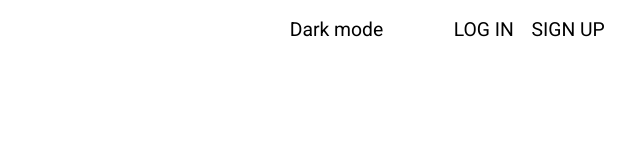
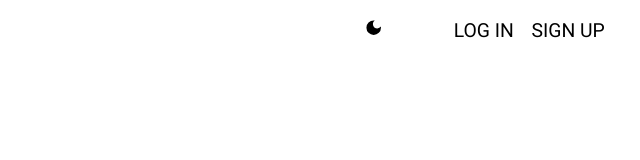
Before and after one commit to winstein27/firebase-login, a React (Vite) app: page / in a window 1280 px wide. Shown: the top 160 px of the page, without its empty margins (640-1280 px from the left). Built offline with nearby package versions, Linux system fonts and the light colour scheme.

Commit message:
:sparkles: feat: adding icons
Adding react-icons to the project and adding an icon to the Header component

```diff
--- a/package.json
+++ b/package.json
@@ -11,11 +11,13 @@
   "dependencies": {
     "react": "^18.2.0",
     "react-dom": "^18.2.0",
+    "react-icons": "^4.8.0",
     "react-router-dom": "^6.10.0"
   },
   "devDependencies": {
     "@types/react": "^18.0.28",
     "@types/react-dom": "^18.0.11",
+    "@types/react-icons": "^3.0.0",
     "@types/react-router-dom": "^5.3.3",
     "@vitejs/plugin-react": "^3.1.0",
     "typescript": "^4.9.3",
--- a/src/components/Header.tsx
+++ b/src/components/Header.tsx
@@ -1,10 +1,17 @@
+import {
+  MdDarkMode as DarkModeIcon,
+  //   MdOutlineDarkMode as DarkModeOutlinedIcon,
+} from 'react-icons/md';
+
 import styles from './Header.module.css';
 
 const Header = () => {
   return (
     <header className={styles.header}>
       <div>
-        <span className={styles.mode}>Dark mode</span>
+        <span className={styles.mode}>
+          <DarkModeIcon />
+        </span>
         <nav className={styles.navbar}>
           <ul className={styles.navlinks}>
             <li>LOG IN</li>
```
Also changed, not shown: 1 other file (tests, documents, lock files or other folders).
